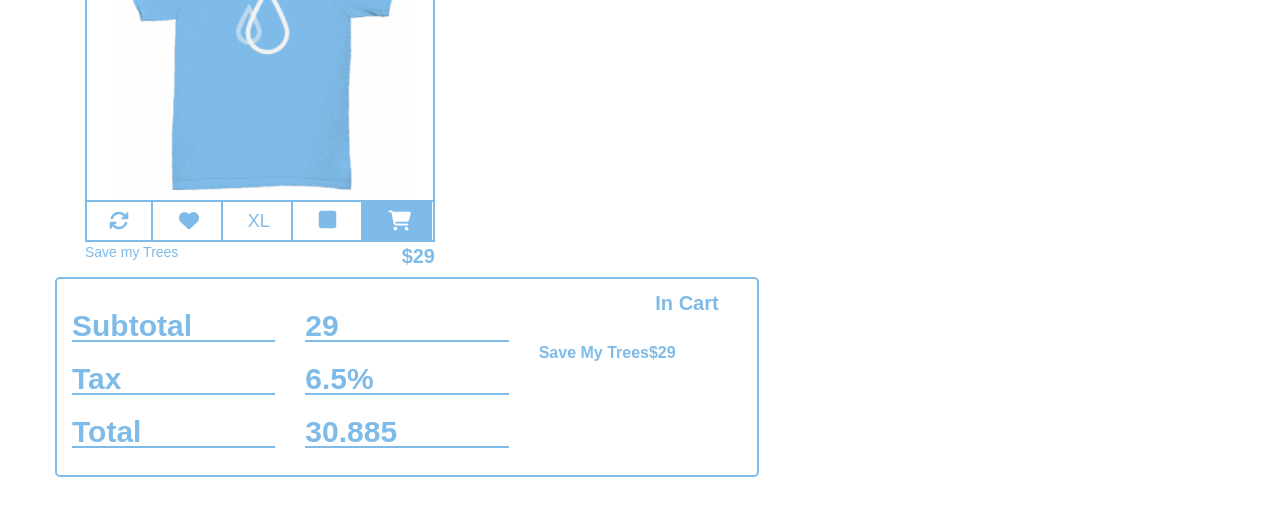
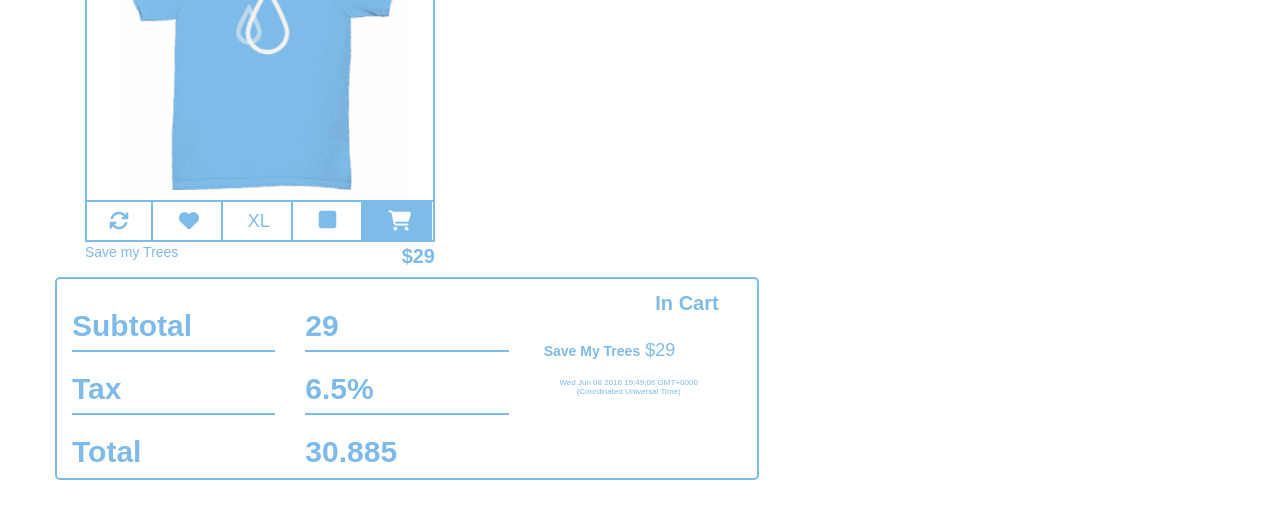
Before and after one commit to jknueven/T-Shirt-JS, a plain HTML site: page index.html in a window 1280 px wide. Both pictures are taken after a click on the element 397 px from the left and 373 px from the top of the page. Shown: the part 152-670 px from the top of the page. Drawn offline with nearby package versions, Linux system fonts and the light colour scheme.

Commit message:
formatting

```diff
--- a/index.html
+++ b/index.html
@@ -170,7 +170,7 @@
 </div>
 </div>
 
-<div class="containerCart">
+<div class="containerCart clearfix">
 
 	<div class="col-md-4 col-sm-6 col-xs-12 named">
 		<div class="row ItemSub">
@@ -204,9 +204,7 @@
 
 	<div class="col-md-4 col-sm-6 col-xs-12 cartItem">
 	<h1>In Cart</h1>
-		<div id="activeItem" class="row activeItem">
-
-		</div>
+		<div id="activeItem" class="row activeItem"> </div> <div id="date"></div>
 
 	</div>
 
--- a/js/main.js
+++ b/js/main.js
@@ -15,6 +15,7 @@ var pinkTeeShirt = {
   price:19,
   title: 'Nature Lover',
   inCart: false,
+  dateAddedToCart: null,
 }
 
 var blueTeeShirt = {
@@ -22,6 +23,7 @@ var blueTeeShirt = {
   price:29,
   title: 'Save My Trees',
   inCart: false,
+  dateAddedToCart: null,
 }
 
 var orangeTeeShirt = {
@@ -29,6 +31,7 @@ var orangeTeeShirt = {
   price:39,
   title: 'Forrest Walk',
   inCart: false,
+  dateAddedToCart: null,
 }
 
 var cart = [];
@@ -38,6 +41,7 @@ function addToCart(color,price){
   cart.push(blueTeeShirt);
   cart1.className = 'active subbox';
   blueTeeShirt.inCart = true;
+  blueTeeShirt.dateAddedToCart = Date();
   }
   else if (color === 'blue' && blueTeeShirt.inCart === true){
   var arrayLocation = cart.indexOf(blueTeeShirt);
@@ -49,6 +53,7 @@ function addToCart(color,price){
   cart.push(pinkTeeShirt);
   cart2.className = 'active subbox';
   pinkTeeShirt.inCart = true;
+  pinkTeeShirt.dateAddedToCart = Date();
   }
   else if (color === 'pink' && pinkTeeShirt.inCart === true){
   var arrayLocation = cart.indexOf(pinkTeeShirt);
@@ -60,6 +65,7 @@ function addToCart(color,price){
   cart.push(orangeTeeShirt);
   cart3.className = 'active subbox';
   orangeTeeShirt.inCart = true;
+  orangeTeeShirt.dateAddedToCart = Date();
   }
   else if (color === 'orange' && orangeTeeShirt.inCart === true){
   var arrayLocation = cart.indexOf(orangeTeeShirt);
@@ -71,8 +77,9 @@ function addToCart(color,price){
   var cartHTML = "";
 
   cart.forEach(function(teeShirt){
-  	var itemString = "<h3>"+teeShirt.title+"<span class='price'>$"+teeShirt.price+"</span></h3>";
-  	cartHTML += itemString;});
+  	var itemString = "<h3>"+teeShirt.title+"</h3><span class='price'>  $"+teeShirt.price+"</span><br><h4>"+teeShirt.dateAddedToCart+"</h4>";
+  	cartHTML += itemString;
+  	});
 
   activeItem.innerHTML = cartHTML;
 
--- a/sass/_text.scss
+++ b/sass/_text.scss
@@ -20,7 +20,15 @@ h2 {
 h3 {
 	font-family: arial, sans-serif;
 	font-weight:bold;
-	font-size: 16px;
+	font-size: 14px;
+	text-align:center;
+	display: inline-block;
+	color: $primaryColor;
+}
+
+h4 {
+	font-family: arial, sans-serif;
+	font-size: 8px;
 	text-align:center;
 	display: inline-block;
 	color: $primaryColor;
--- a/sass/main.scss
+++ b/sass/main.scss
@@ -318,20 +318,11 @@ body {
 
 .containerCart {
 	width:55%;
-	height:200px;
+	height:40%;
 	margin-left: 55px;
 	margin-bottom:10px;
 	border: 2px solid $primaryColor;
 	border-radius: 5px 5px 5px 5px;
-}
-
-.selImage {
-	margin-top:50px;
-	margin-left: 10px;
-	border-radius: 5px;
-	width:200px;
-	height:200px;
-	border:2px solid $primaryColor;
 }
 
 .named, .numbers {
@@ -340,8 +331,13 @@ body {
 }
 
  .ItemSub, .Tax, .Total {
-	height:30%;
+	height:63px;
 	border-bottom: 2px solid $primaryColor;
+	vertical-align:bottom;
+}
+
+.Total {
+	border-bottom:none;
 }
 
 .Tax, .Total h1 {
@@ -363,10 +359,20 @@ body {
 	width: 30%;
 	height:90%;
 	margin-top:10px;
+
+	h1 {
+	display: block;
+    text-align: right;
+    width: 100%;
+	}
 }
 
-span .price {
-	font-size: 12px;
+.activeItem {
+	padding:5px;
+}
+
+span.price {
+	font-size: 18px;
 	color:$primaryColor;
-	float:right;
+	text-align:right;
 }
```
Also changed, not shown: CSS/main.css.
